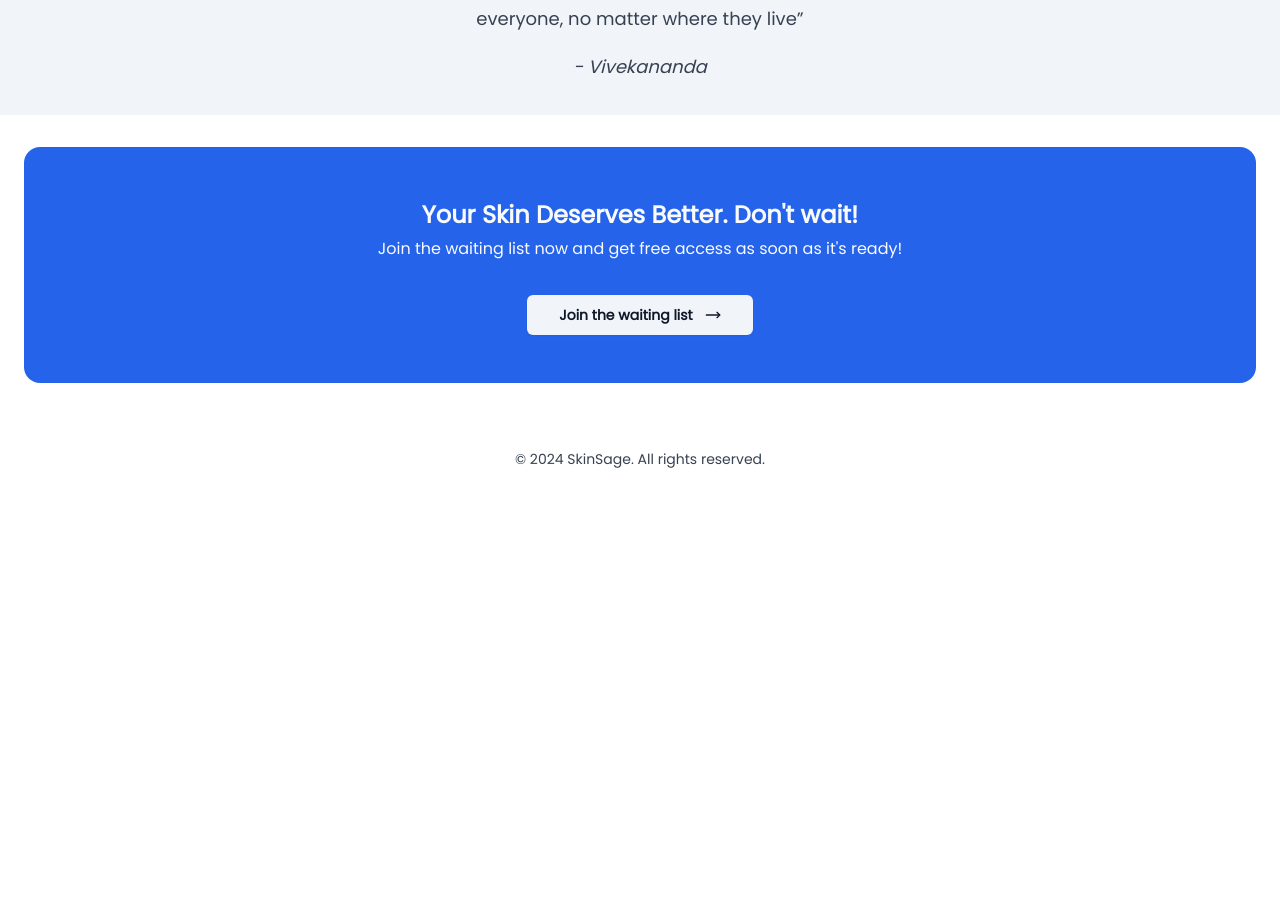
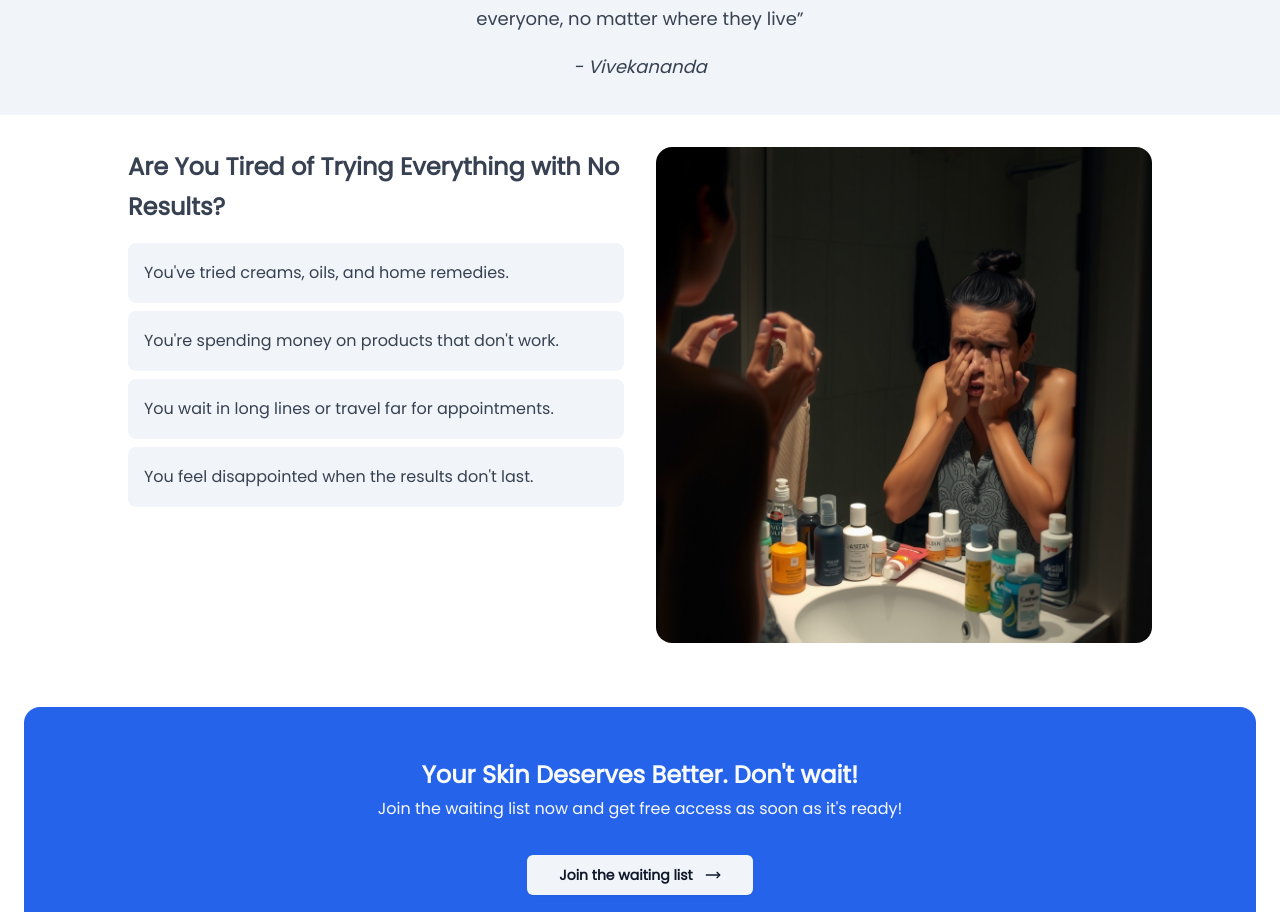
Before and after one commit to dimmasyusuf/skinsage, a Next.js app: page / in a window 1280 px wide. Shown: the part 790-1702 px from the top of the page. Before the commit the page ends 1293 px from the top, so only its background shows below. Built offline with nearby package versions, Linux system fonts and the light colour scheme.

Commit message:
style: create situation ui component

```diff
--- a/src/app/(main)/page.tsx
+++ b/src/app/(main)/page.tsx
@@ -1,10 +1,11 @@
-import {Blockquote, CTA, Hero} from '@/components/sections';
+import {Blockquote, CTA, Hero, Situation} from '@/components/sections';
 
 export default function Home() {
   return (
     <main className="flex min-h-dvh w-full flex-col">
       <Hero />
       <Blockquote />
+      <Situation />
       <CTA />
     </main>
   );
--- /dev/null
+++ b/src/components/sections/Situation.tsx
@@ -0,0 +1,48 @@
+import Image from 'next/image';
+
+export default function Situation() {
+  return (
+    <section className="px-4 py-8 md:px-6">
+      <div className="mx-auto grid max-w-screen-lg grid-cols-1 gap-8 md:grid-cols-2">
+        <div className="order-2 flex w-full flex-col md:order-1">
+          <div className="flex flex-col">
+            <h2 className="prose prose-xl md:prose-2xl font-bold">
+              Are You Tired of Trying Everything with No Results?
+            </h2>
+          </div>
+
+          <div className="mt-4 flex flex-col gap-2">
+            <div className="bg-secondary flex items-center gap-4 rounded-lg p-4">
+              <p className="prose prose-sm md:prose-base">
+                You&apos;ve tried creams, oils, and home remedies.
+              </p>
+            </div>
+            <div className="bg-secondary flex items-center gap-4 rounded-lg p-4">
+              <p className="prose prose-sm md:prose-base">
+                You&apos;re spending money on products that don&apos;t work.
+              </p>
+            </div>
+            <div className="bg-secondary flex items-center gap-4 rounded-lg p-4">
+              <p className="prose prose-sm md:prose-base">
+                You wait in long lines or travel far for appointments.
+              </p>
+            </div>
+            <div className="bg-secondary flex items-center gap-4 rounded-lg p-4">
+              <p className="prose prose-sm md:prose-base">
+                You feel disappointed when the results don&apos;t last.
+              </p>
+            </div>
+          </div>
+        </div>
+
+        <Image
+          src="/images/situation.jpeg"
+          alt="hero"
+          width={1024}
+          height={1024}
+          className="order-1 rounded-2xl md:order-2"
+        />
+      </div>
+    </section>
+  );
+}
--- a/src/components/sections/index.ts
+++ b/src/components/sections/index.ts
@@ -1,3 +1,4 @@
 export {default as Hero} from './Hero';
 export {default as Blockquote} from './Blockquote';
+export {default as Situation} from './Situation';
 export {default as CTA} from './CTA';
```
Also changed, not shown: public/images/situation.jpeg (added).
